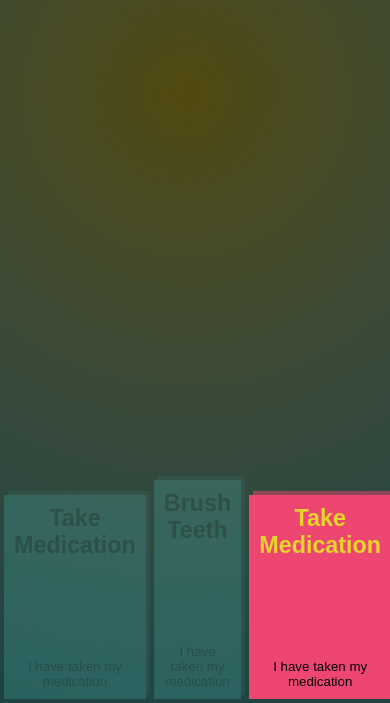
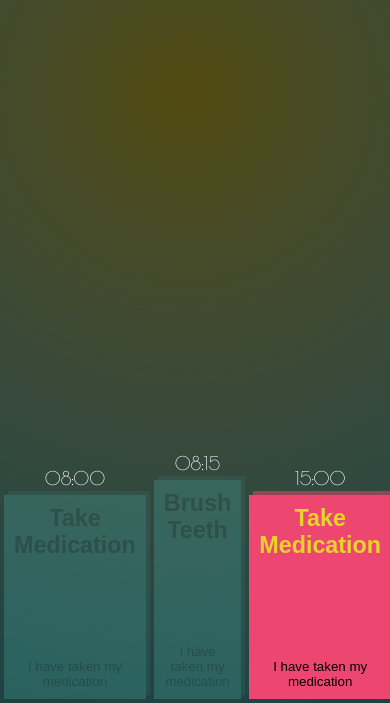
Before and after one commit to Mottokrosh/prompto, a website: page www/index.html in a window 390 px wide. Shown: the part 141-844 px from the top of the page. Drawn offline with nearby package versions, Linux system fonts and the light colour scheme; grey boxes are pictures that could not be loaded; a web font is replaced by a local one.

Commit message:
added times to tasks

```diff
--- a/www/css/index.css
+++ b/www/css/index.css
@@ -66,10 +66,20 @@ h2 {
 	align-items: flex-end;
 }
 
+.task-wrapper {
+	flex: 1;
+}
+
+.task-wrapper .time {
+	text-align: center;
+	font-family: 'Poiret One', cursive;
+	font-size: 14pt;
+	margin-bottom: 2px;
+}
+
 .task {
 	border: none;
 	background-color: #ED4771;
-	flex: 1;
 	padding: 10px;
     box-shadow: 4px -4px 0 rgba(237, 71, 113, 0.5);
     margin: 4px;
--- a/www/index.html
+++ b/www/index.html
@@ -4,6 +4,7 @@
 		<meta name="viewport" content="user-scalable=no, initial-scale=1, maximum-scale=1, minimum-scale=1, width=device-width">
 		<link href="https://fonts.googleapis.com/css?family=Muli:300,400,300italic,400italic" rel="stylesheet" type="text/css">
 		<link rel="stylesheet" type="text/css" href="css/index.css">
+		<link href='https://fonts.googleapis.com/css?family=Poiret+One' rel='stylesheet' type='text/css'>
 		<title>Prompto</title>
 	</head>
 	<body>
--- a/www/views/main.html
+++ b/www/views/main.html
@@ -1,8 +1,11 @@
 <div class="timeline col-wrapper">
-	<button ng-repeat="task in tasks" ng-click="taskClick(task)" ng-class="{ task: true, completed: task.completed, selected: task.selected }">
-		<h2>{{task.name}}</h2>
-		<img src="https://cdn2.iconfinder.com/data/icons/windows-8-metro-style/512/pill.png">
+	<div class="task-wrapper" ng-repeat="task in tasks">
+		<div class="time">{{task.time}}</div>
+		<button ng-click="taskClick(task)" ng-class="{ task: true, completed: task.completed, selected: task.selected }">
+			<h2>{{task.name}}</h2>
+			<img src="https://cdn2.iconfinder.com/data/icons/windows-8-metro-style/512/pill.png">
 
-		<div class="pill">I have taken my medication</div>
-	</button>
+			<div class="pill">I have taken my medication</div>
+		</button>
+	</div>
 </div>
```
